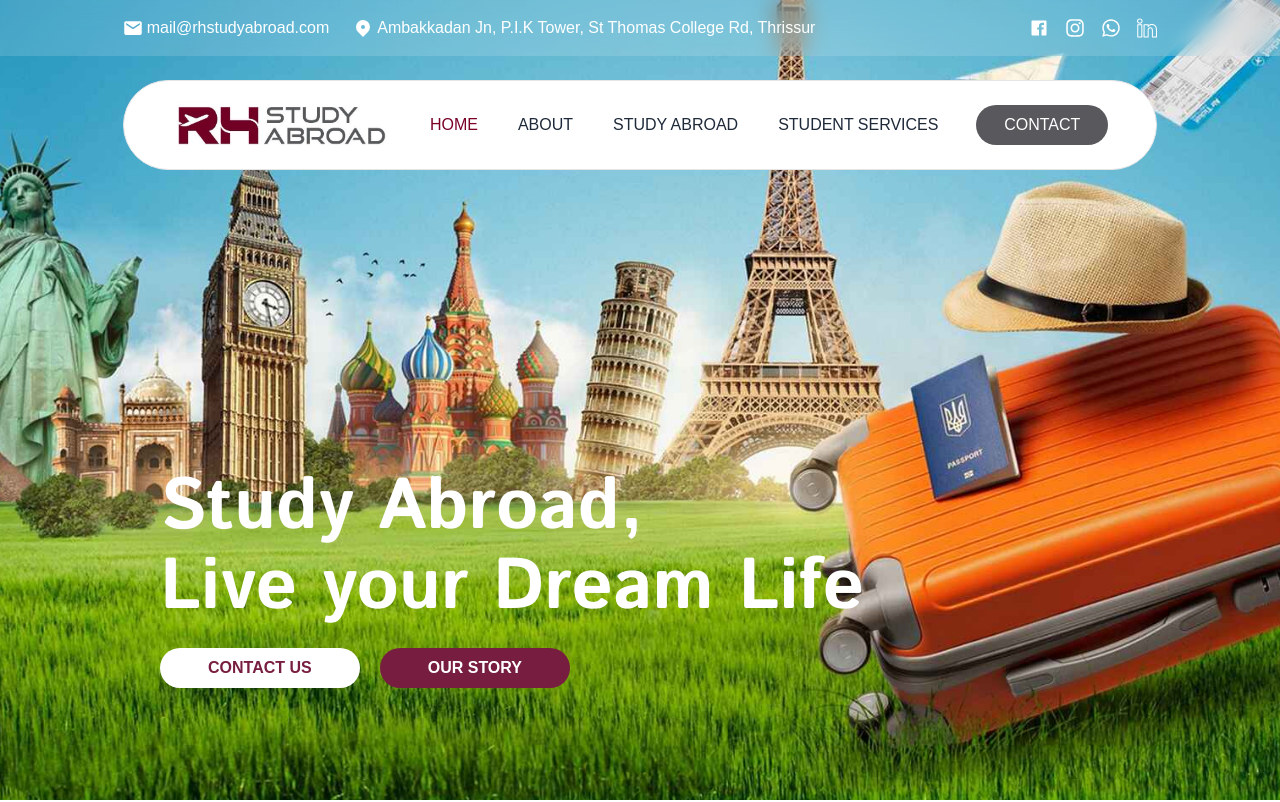
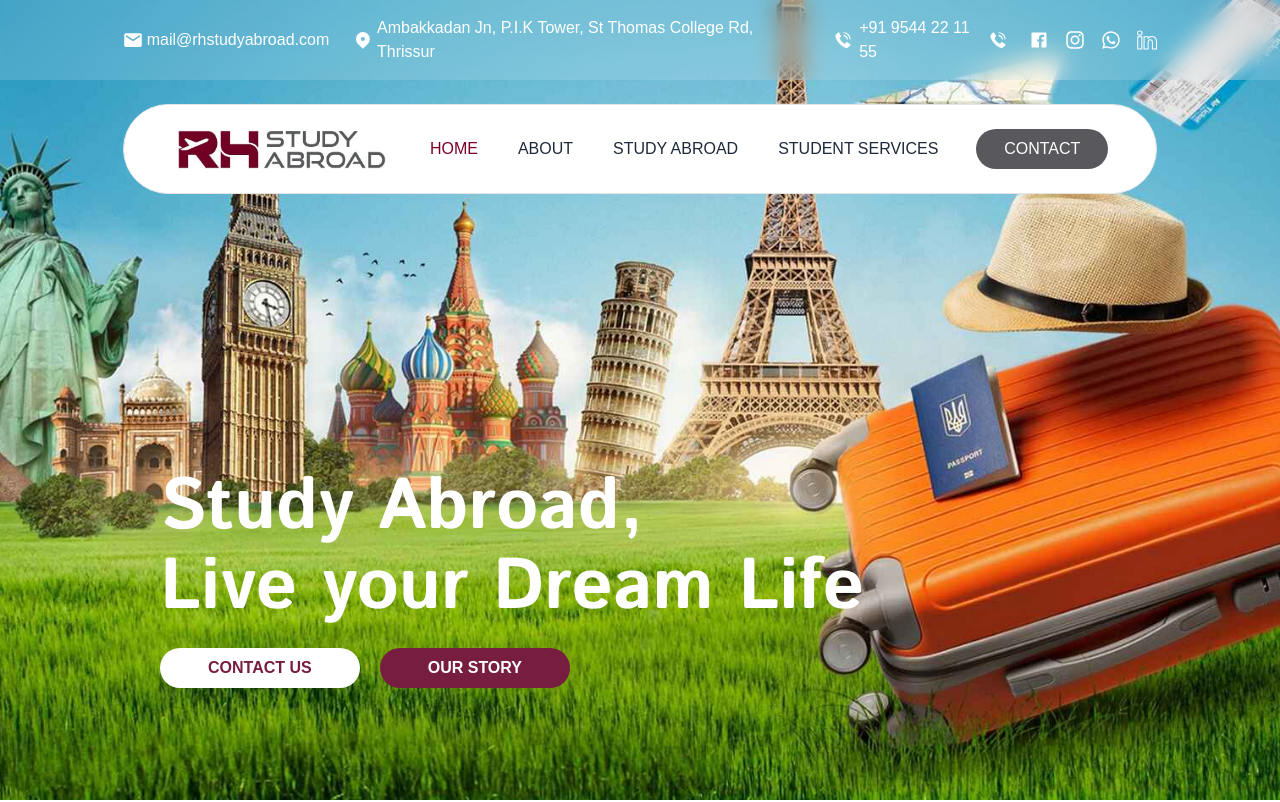
Before and after one commit to SaifuMak/rh-study-abroad, a Next.js app: page / in a window 1280 px wide. Shown: the top 802 px of the page. Built offline with nearby package versions, Linux system fonts and the light colour scheme; a web font is replaced by a local one.

Commit message:
phone icon

```diff
--- a/src/app/components/TopBar.jsx
+++ b/src/app/components/TopBar.jsx
@@ -78,7 +78,7 @@ export default function TopBar({ isDark = false }) {
 
         {/* Left */}
         <div className="flex max-md:flex-col  justify-between md:items-center gap-2 md:gap-6 max-md:hidden">
-          <span className="flex items-center">
+          <div className="flex items-center">
             <a
               href="mailto:mail@rhstudyabroad.com"
               className="flex items-center hover:underline "
@@ -86,9 +86,9 @@ export default function TopBar({ isDark = false }) {
               <IoMdMail className="mr-1 md:text-xl" />
               mail@rhstudyabroad.com
             </a>
-          </span>
+          </div>
 
-          <span className="flex md:items-center">
+          <div className="flex md:items-center">
             <a
               href="https://maps.app.goo.gl/tdSqLnxwkSDX57Y86"
               target="_blank"
@@ -98,12 +98,26 @@ export default function TopBar({ isDark = false }) {
               <HiLocationMarker className="mr-1 md:text-xl " />
               Ambakkadan Jn, P.I.K Tower, St Thomas College Rd, Thrissur
             </a>
-          </span>
+          </div>
+
+          <div className=" flex items-center ">
+            <a
+              href="tel:+919544221155"
+              className="flex items-center hover:underline cursor-pointer"
+            >
+              <img
+                src="/Icons/phone.svg"
+                alt="Phone"
+                className="size-3 md:size-4 mr-2"
+              />
+              +91 9544 22 11 55
+            </a>
+          </div>
 
         </div>
 
         {/* Right */}
-        <div className="flex md:items-center justify-end   text-base md:text-xl max-md:mt-2  gap-4">
+        <div className="flex md:items-center  justify-center   text-base md:text-xl max-md:mt-2  gap-4">
           <a
             href="mailto:mail@rhstudyabroad.com"
             className="flex items-center hover:underline md:hidden"
@@ -118,6 +132,16 @@ export default function TopBar({ isDark = false }) {
           >
             <HiLocationMarker className="mr-1 md:text-xl" />
           </a>
+           <a
+              href="tel:+919544221155"
+              className="flex items-center hover:underline cursor-pointer"
+            >
+              <img
+                src="/Icons/phone.svg"
+                alt="Phone"
+                className="size-3 md:size-4 mr-2"
+              />
+            </a>
           <Link href="https://www.facebook.com/rhstudy.in/" target="_blank" rel="noopener noreferrer"><IoLogoFacebook /></Link>
           <Link href="https://www.instagram.com/rhstudy.in/?hl=en" target="_blank" rel="noopener noreferrer" ><FaInstagram /></Link>
           <Link href="#"><FaWhatsapp /></Link>
```
